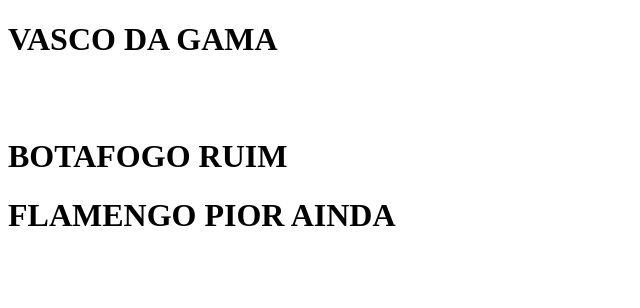
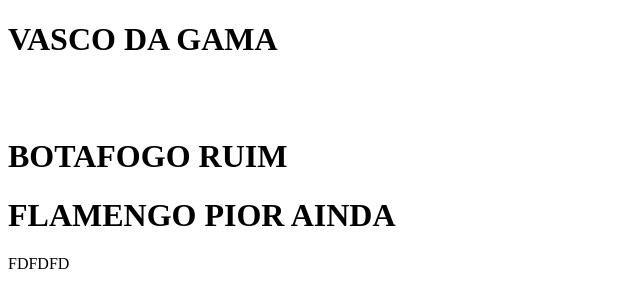
Before and after one commit to britodaniel97/britodaniel97.github.io, a plain HTML site: page index.html in a window 1280 px wide. Shown: the full height of the page, 0-640 px from the left. Drawn offline with Linux system fonts and the light colour scheme.

Commit message:
Update index.html

```diff
--- a/index.html
+++ b/index.html
@@ -7,5 +7,7 @@
   <h1> BOTAFOGO RUIM </h1>
 
   <h1> FLAMENGO PIOR AINDA </h1>
+
+    <h10> FDFDFD <h/10>
 </head>
 </html>
```
